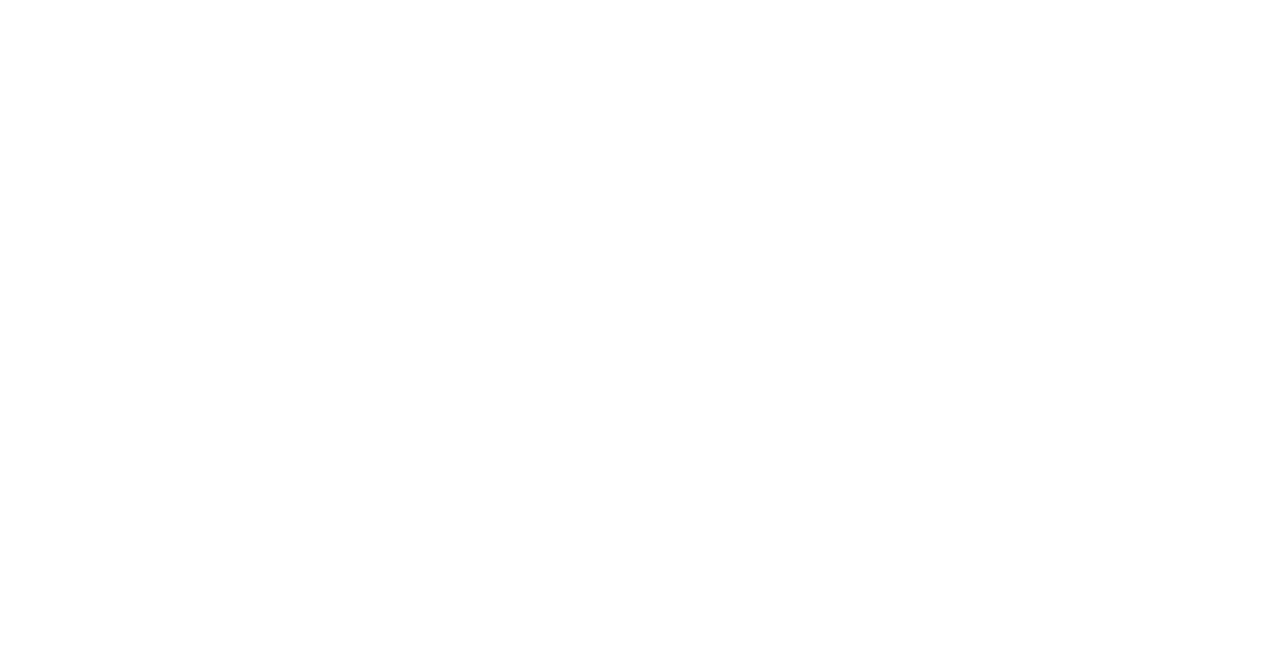
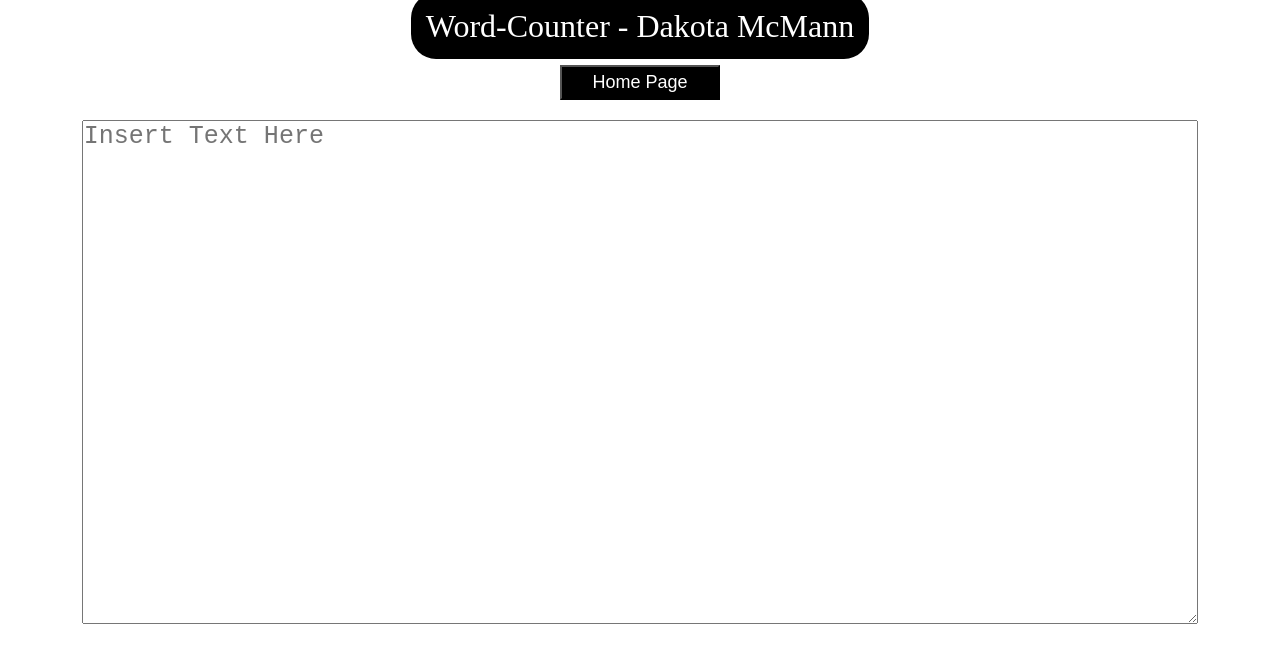
Before and after one commit to Zytaveon/BookReader, a plain HTML site: page wordCounter.html in a window 1280 px wide. Drawn offline with Linux system fonts and the light colour scheme.

Commit message:
Added text box for user input and home page button on word counter. Needs copy and pasted for letter counter before javascript starts. Also need to add link for button to home page.

```diff
--- a/letterCounter.html
+++ b/letterCounter.html
@@ -0,0 +1,16 @@
+<!DOCTYPE html>
+<html lang="en">
+
+    <head>
+        <meta charset="UTF-8">
+        <meta name="viewport" content="width=device-width, initial-scale=1.0">
+        <title>Letter-Counter - Dakota McMann</title>
+        <link rel = "stylesheet" href = "style.css">
+    </head>
+
+    <header>
+        <span class = "title">
+            Letter-Counter - Dakota McMann
+        </span>
+    </header>
+</html>
--- a/style.css
+++ b/style.css
@@ -2,7 +2,8 @@ header{
     text-align: center;
 }
 
-#title{
+.title{
+    font-size: xx-large;
     text-align: center;
     color: white;
     background-color: black;
@@ -54,3 +55,34 @@ header{
     margin: 10px;
     background-color: rgb(226, 43, 198);
 }
+
+.backToIndexButton{
+    font-size: large;
+    margin: 20px;
+    cursor: pointer;
+    padding: 5px;
+    padding-left: 30px;
+    padding-right: 30px;
+    color: white;
+    background-color: black;
+
+}
+
+#userInput{
+    font-size: 25px;
+    text-align: left;
+    padding: 1px;
+    resize: both;
+    width: 88%;
+    height: 500px;
+}
+
+.inputText{
+    text-align: center;
+
+
+}
+
+input[type = "text"] {
+    width: 1000px;
+}
--- a/wordCounter.html
+++ b/wordCounter.html
@@ -0,0 +1,27 @@
+<!DOCTYPE html>
+<html lang="en">
+
+    <head>
+        <meta charset="UTF-8">
+        <meta name="viewport" content="width=device-width, initial-scale=1.0">
+        <title>Word-Counter - Dakota McMann</title>
+        <link rel = "stylesheet" href = "style.css">
+    </head>
+
+    <header>
+        <span class = "title">
+            Word-Counter - Dakota McMann<br>
+        </span>
+        <span class = "backToIndex">
+            <button class = "backToIndexButton">
+                Home Page
+            </button>
+        </span>
+    </header>
+
+    <body>
+        <div class = "inputText">
+            <textarea placeholder="Insert Text Here" id = "userInput"></textarea>
+        </div>
+    </body>
+</html>
```
Also changed, not shown: index.html (+9 -14 lines).
